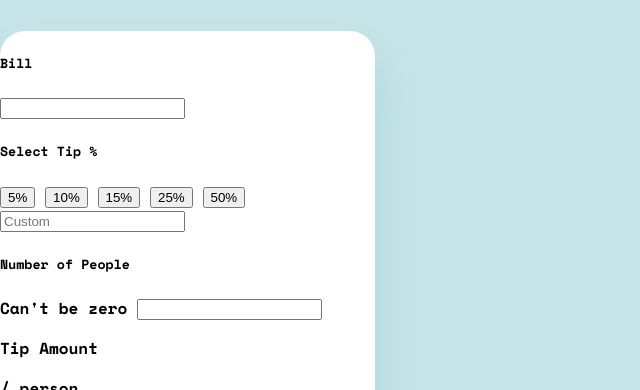
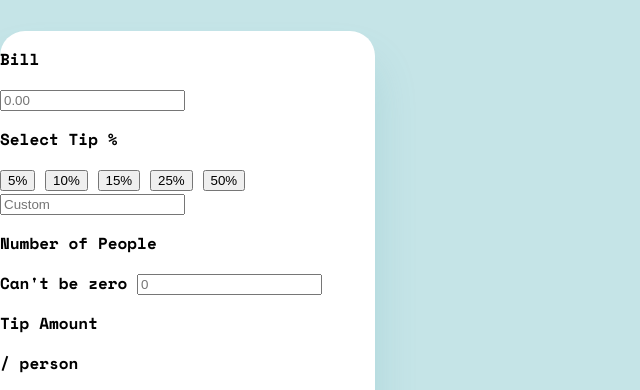
Before and after one commit to aavv8931/Tip-calculator-app, a plain HTML site: page index.html in a window 1280 px wide. Shown: the part 120-510 px from the top of the page, without its empty margins (0-640 px from the left). Drawn offline with nearby package versions, Linux system fonts and the light colour scheme.

Commit message:
Change h5 to p & change p to span

```diff
--- a/index.html
+++ b/index.html
@@ -38,11 +38,11 @@
     <div class="calculator">
       <div class="bill-container">
         <div class="bill-amount">
-          <h5>Bill</h5>
-          <input type="number" required>
+          <p>Bill</p>
+          <input type="number" placeholder="0.00" required>
         </div>
         <div class="select-tip">
-          <h5>Select Tip %</h5>
+          <p>Select Tip %</p>
           <div class="button-tip-amount">
             <input type="button" value="5%">
             <input type="button" value="10%">
@@ -53,18 +53,18 @@
           </div>
         </div>
         <div class="number-people">
-          <h5>
+          <p>
             Number of People
-          </h5>
+          </p>
           <span class="error">Can't be zero</span>
-          <input type="number" required>
+          <input type="number" placeholder="0" required>
         </div>
       </div>
       <div class="result-contaier">
         <div class="tip-amount">
           <div class="tip-desc">
             <p>Tip Amount</p>
-            <p>/ person</p>
+            <span>/ person</span>
           </div>
           <div class="total-tip">
             <h1>$0.00</h1>
@@ -73,7 +73,7 @@
         <div class="total-amount">
           <div class="total-desc">
             <p>Total</p>
-            <p>/ person</p>
+            <span>/ person</span>
           </div>
           <div class="total-person">
             <h1>$0.00</h1>
```
